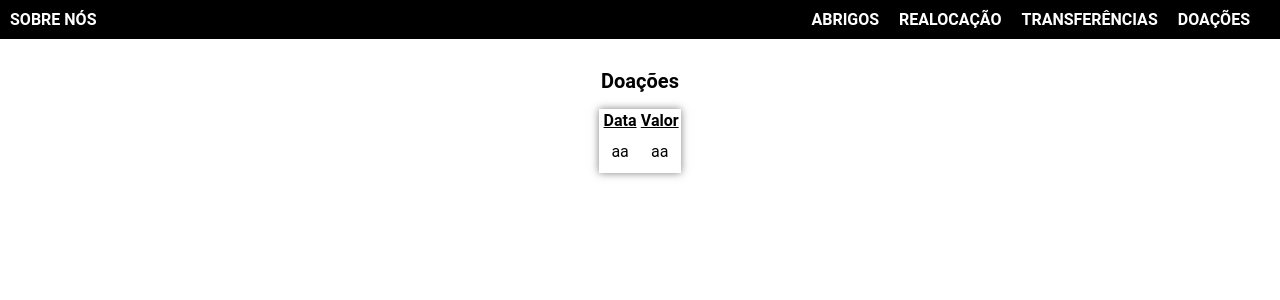
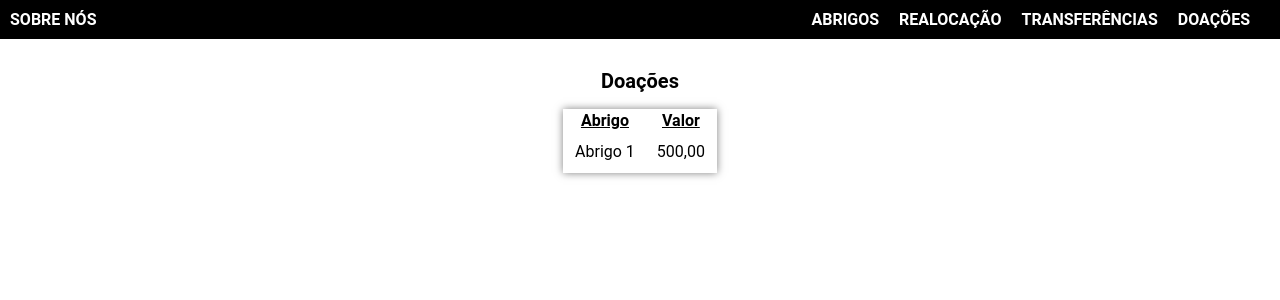
Before and after one commit to Felipe-16/AlocacaoRefugiados, a React (Create React App) app in the folder my-app/: page /extrato in a window 1280 px wide. Shown: the top 300 px of the page. Built offline with nearby package versions, Linux system fonts and the light colour scheme.

Commit message:
Atualizando widgets

```diff
--- a/my-app/src/index.css
+++ b/my-app/src/index.css
@@ -17,6 +17,7 @@ code {
   --secondary: rgb(245, 241, 241);
   --cabecalho: 22px;
   --texto: 16px;
+  --descricao: 12px;
   --subtitulo: 20px;
   --border: 4px;
   --box-shadow: 0 0 8px;
--- a/my-app/src/pages/Extrato/Extrato.jsx
+++ b/my-app/src/pages/Extrato/Extrato.jsx
@@ -9,15 +9,15 @@ class Extrato extends Component {
                 <h2 className="titulo">Doações</h2>
                 <table className="tabela">
                     <thead className="tabela__cabecalho">
-                        <th className="tabela__cabecalho__conteudo">Data</th>
+                        <th className="tabela__cabecalho__conteudo">Abrigo</th>
                         <th className="tabela__cabecalho__conteudo">Valor</th>
                     </thead>
                     <tbody>
                         <tr className="tabela__linha">
                             <td className="tabela__conteudo">
-                                aa
+                                Abrigo 1
                             </td>
-                            <td className="tabela__conteudo" >aa</td>
+                            <td className="tabela__conteudo" >500,00</td>
                         </tr>
                     </tbody>
                 </table>
```
